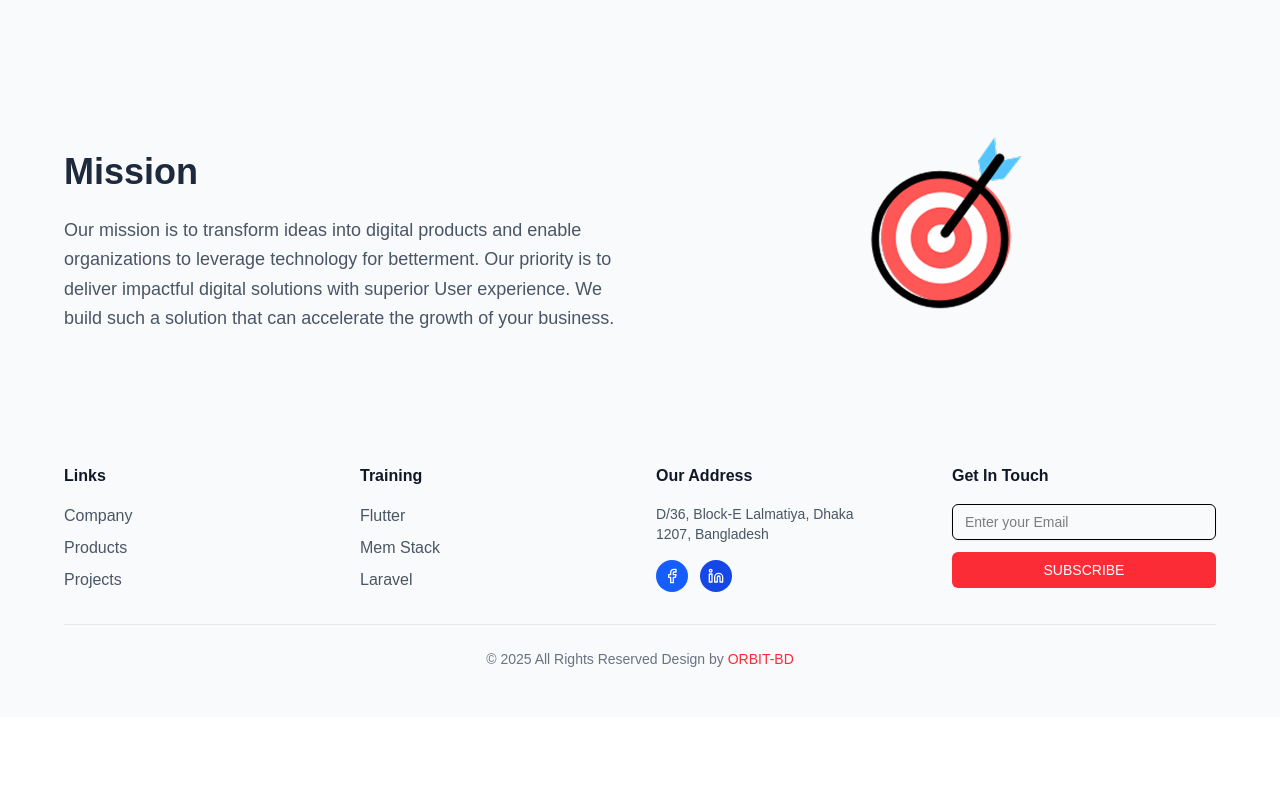
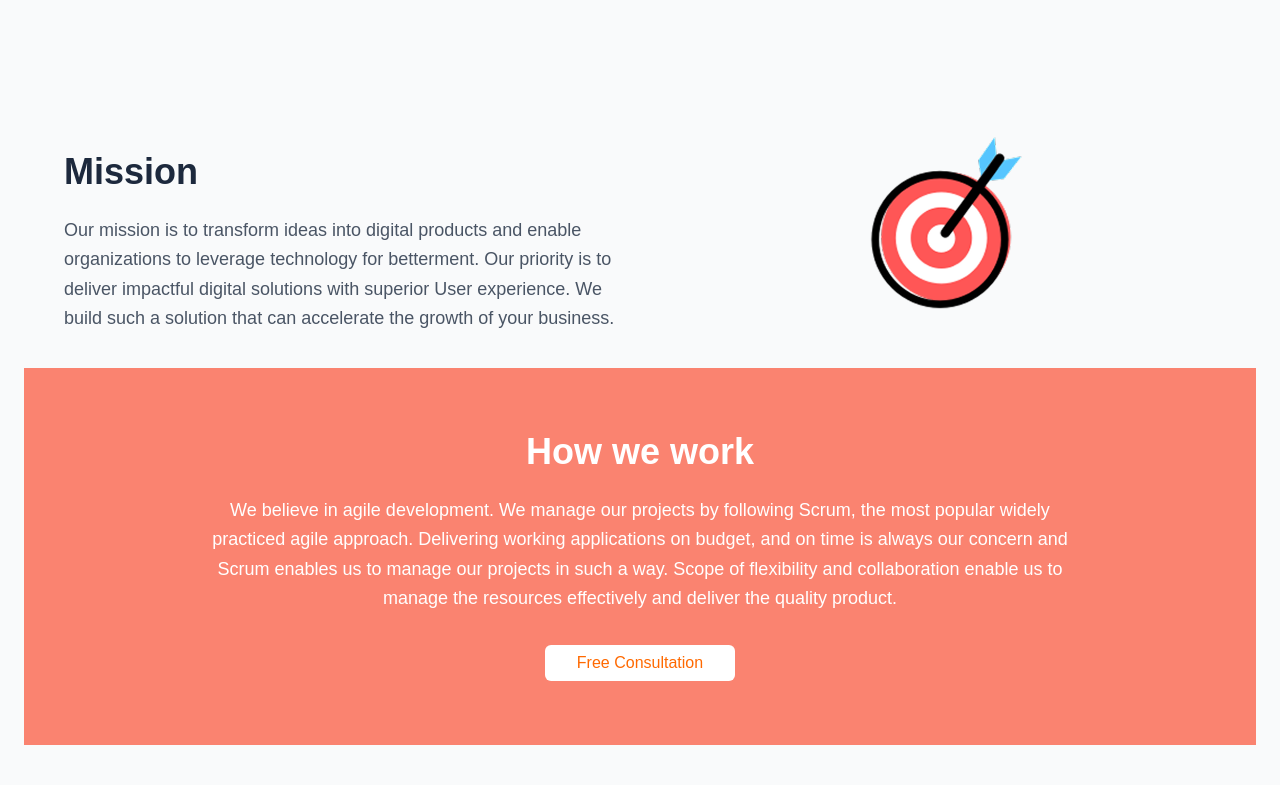
Before and after one commit to Mehebul02/deshit, a React (Vite) app: page /company in a window 1280 px wide. Shown: the part 555-1340 px from the top of the page. Before the commit the page ends 1272 px from the top, so only its background shows below. Built offline with nearby package versions, Linux system fonts and the light colour scheme.

Commit message:
Create the how we work

```diff
--- /dev/null
+++ b/src/components/company/Comany.tsx
@@ -0,0 +1,47 @@
+import { companyImage1, companyImage2 } from "../../assets/images";
+import HowWork from "./How_Work";
+
+export default function CompanySection() {
+  return (
+    <div className=" bg-gray-50 py-12 px-6">
+      <div className="max-w-6xl mx-auto">
+        {/* Header Section */}
+        <h1 className="text-5xl font-bold text-slate-800 mb-4">DeshITBD</h1>
+            <h2 className="text-[30px] font-semibold text-[#FA8370] mb-8 tracking-wide">
+             S I M P L I F Y I N G C O M P L E X I T Y T H R O U G H T E C H N O L O G Y
+            </h2>
+        <div className="grid lg:grid-cols-2 gap-12 items-center mb-16">
+          <div>
+
+            <p className="text-gray-600 leading-relaxed text-lg">
+             We, DeshITbd is a mobile application development startup in Bangladesh. We can develop apps from sketch to workable apps and bring them to the marketplace like Google Play. We have a full-stack mobile application development team consisting of system analysts, programmers, testers, deployment specialists, and database engineers. We have already launched several apps successfully. We also have some software products and our clients are using them using satisfaction. You will find our product here and project here.
+            </p>
+          </div>
+          <div className="flex justify-center">
+            <img
+              src={companyImage1}
+              alt="Team collaboration illustration"
+              className="w-full max-w-lg"
+            />
+          </div>
+        </div>
+
+        {/* Mission Section */}
+        <div className="grid lg:grid-cols-2 gap-12 items-center">
+          <div>
+            <h2 className="text-4xl font-bold text-slate-800 mb-6">Mission</h2>
+            <p className="text-gray-600 leading-relaxed text-lg">
+              Our mission is to transform ideas into digital products and enable organizations to leverage technology
+              for betterment. Our priority is to deliver impactful digital solutions with superior User experience. We
+              build such a solution that can accelerate the growth of your business.
+            </p>
+          </div>
+          <div className="flex justify-center">
+            <img src={companyImage2} alt="Target achievement icon" className="w-full max-w-sm" />
+          </div>
+        </div>
+      </div>
+      <HowWork/>
+    </div>
+  )
+}
--- /dev/null
+++ b/src/components/company/How_Work.tsx
@@ -0,0 +1,26 @@
+import { Button } from "../ui/button";
+
+export default function HowWork() {
+  return (
+    <main className="">
+      {/* How we work section */}
+      <section className="bg-[#FA8370] px-6 py-16 text-center">
+        <div className="mx-auto max-w-4xl">
+          <h2 className="mb-6 text-4xl font-bold text-white">How we work</h2>
+          <p className="mb-8 text-lg leading-relaxed text-white">
+            We believe in agile development. We manage our projects by following Scrum, the most popular widely
+            practiced agile approach. Delivering working applications on budget, and on time is always our concern and
+            Scrum enables us to manage our projects in such a way. Scope of flexibility and collaboration enable us to
+            manage the resources effectively and deliver the quality product.
+          </p>
+          <Button
+            variant="secondary"
+            className="bg-white text-orange-500 hover:bg-gray-50 px-8 py-3 text-base font-medium"
+          >
+            Free Consultation
+          </Button>
+        </div>
+      </section>
+    </main>
+  )
+}
--- a/src/pages/company/Company.tsx
+++ b/src/pages/company/Company.tsx
@@ -1,45 +1,11 @@
-import { companyImage1, companyImage2 } from "../../assets/images";
+import CompanySection from "../../components/company/Comany";
 
-export default function Company() {
-  return (
-    <div className="min-h-screen bg-gray-50 py-12 px-6">
-      <div className="max-w-6xl mx-auto">
-        {/* Header Section */}
-        <h1 className="text-5xl font-bold text-slate-800 mb-4">DeshITBD</h1>
-            <h2 className="text-[30px] font-semibold text-[#FA8370] mb-8 tracking-wide">
-             S I M P L I F Y I N G C O M P L E X I T Y T H R O U G H T E C H N O L O G Y
-            </h2>
-        <div className="grid lg:grid-cols-2 gap-12 items-center mb-16">
-          <div>
+const Company = () => {
+    return (
+        <div>
+           <CompanySection/>
+        </div>
+    );
+};
 
-            <p className="text-gray-600 leading-relaxed text-lg">
-             We, DeshITbd is a mobile application development startup in Bangladesh. We can develop apps from sketch to workable apps and bring them to the marketplace like Google Play. We have a full-stack mobile application development team consisting of system analysts, programmers, testers, deployment specialists, and database engineers. We have already launched several apps successfully. We also have some software products and our clients are using them using satisfaction. You will find our product here and project here.
-            </p>
-          </div>
-          <div className="flex justify-center">
-            <img
-              src={companyImage1}
-              alt="Team collaboration illustration"
-              className="w-full max-w-lg"
-            />
-          </div>
-        </div>
-
-        {/* Mission Section */}
-        <div className="grid lg:grid-cols-2 gap-12 items-center">
-          <div>
-            <h2 className="text-4xl font-bold text-slate-800 mb-6">Mission</h2>
-            <p className="text-gray-600 leading-relaxed text-lg">
-              Our mission is to transform ideas into digital products and enable organizations to leverage technology
-              for betterment. Our priority is to deliver impactful digital solutions with superior User experience. We
-              build such a solution that can accelerate the growth of your business.
-            </p>
-          </div>
-          <div className="flex justify-center">
-            <img src={companyImage2} alt="Target achievement icon" className="w-full max-w-sm" />
-          </div>
-        </div>
-      </div>
-    </div>
-  )
-}
+export default Company;
```
